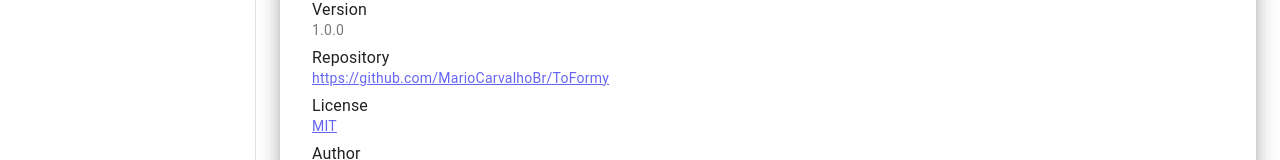
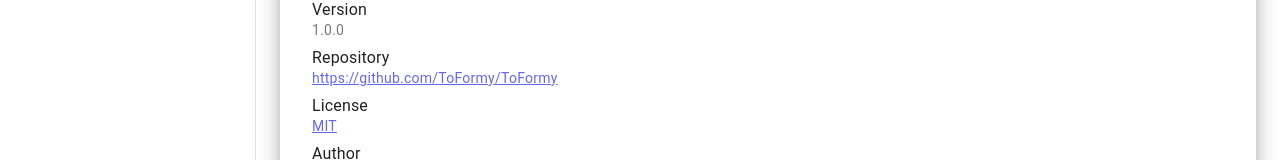
Before and after one commit to ToFormy/ToFormy, a Vue app: page /About in a window 1280 px wide. Shown: the part 342-502 px from the top of the page. Built offline with nearby package versions, Linux system fonts and the light colour scheme; what survey-vue3-ui would draw is missing.

Commit message:
Update repository URLs in README files

```diff
--- a/src/pages/About.vue
+++ b/src/pages/About.vue
@@ -81,7 +81,7 @@ export default {
       author: 'Mário de Araújo Carvalho',
       email: 'mariodearaujocarvalho@gmail.com',
       license: 'MIT',
-      repository: 'https://github.com/MarioCarvalhoBr/ToFormy',
+      repository: 'https://github.com/ToFormy/ToFormy',
       site_deploy: 'https://toformyapp.web.app',
       loading: false,
     };
```
Also changed, not shown: 2 other files (tests, documents, lock files or other folders).
